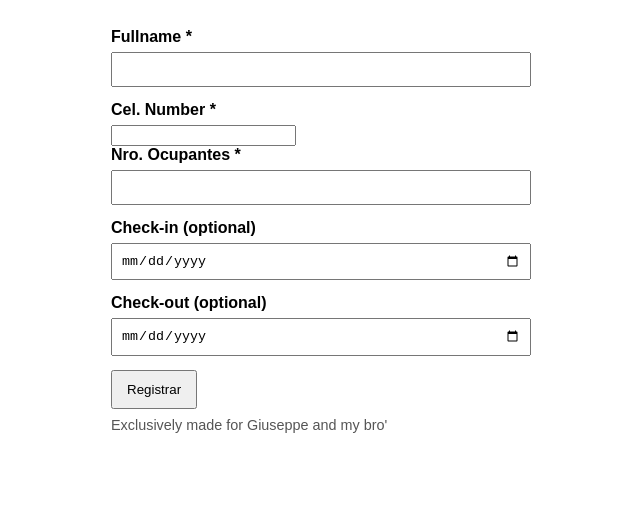
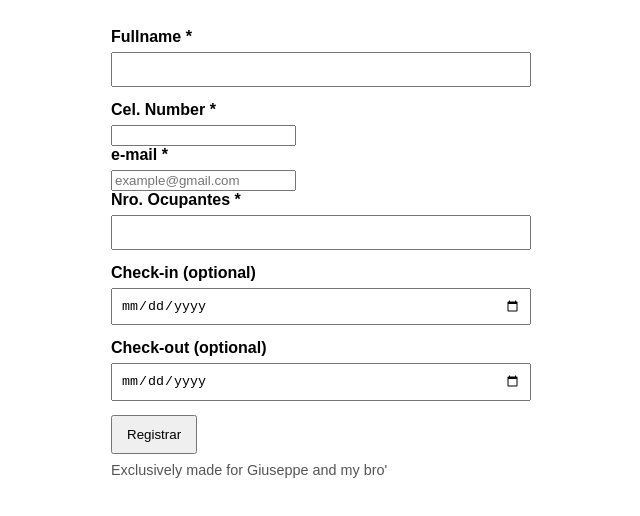
Before and after one commit to nicolazgentile/web-form, a plain HTML site: page index.html in a window 1280 px wide. Shown: the whole page, without its empty margins (319-959 px from the left). Drawn offline with Linux system fonts and the light colour scheme.

Commit message:
Update index.html

```diff
--- a/index.html
+++ b/index.html
@@ -31,6 +31,11 @@
     <div>
       <label for="cel_number">Cel. Number <span aria-hidden="true">*</span></label>
       <input id="cel_number" name="cel_number" type="tel" required inputmode="numeric" pattern="[0-9+ ]{6,15}" />
+    </div>
+
+    <div>
+      <label for="cel_number">e-mail <span aria-hidden="true">*</span></label>
+      <input id="email" name="email" type="email" placeholder="example@gmail.com" autocomplete="email" />
     </div>
 
     <div>
```
